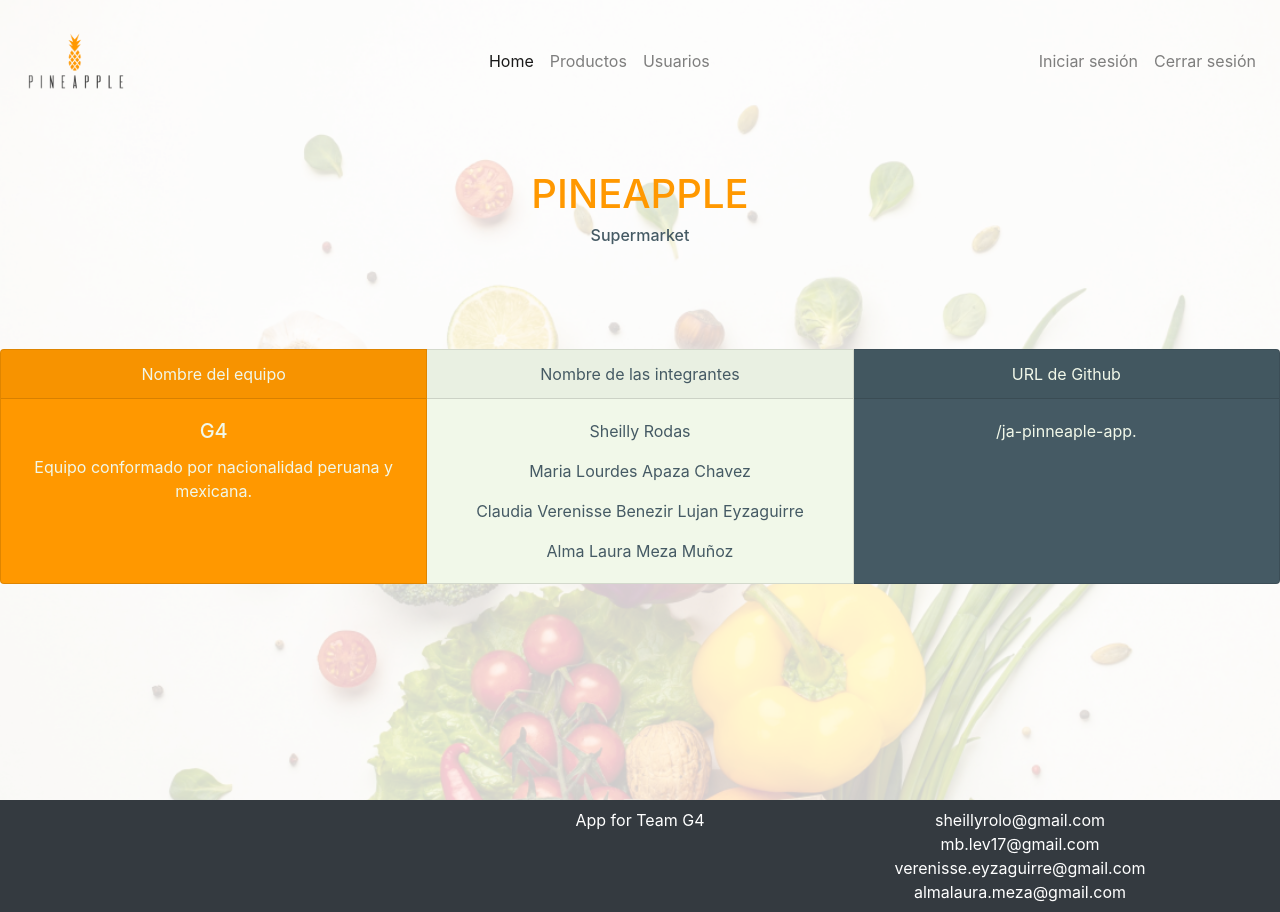
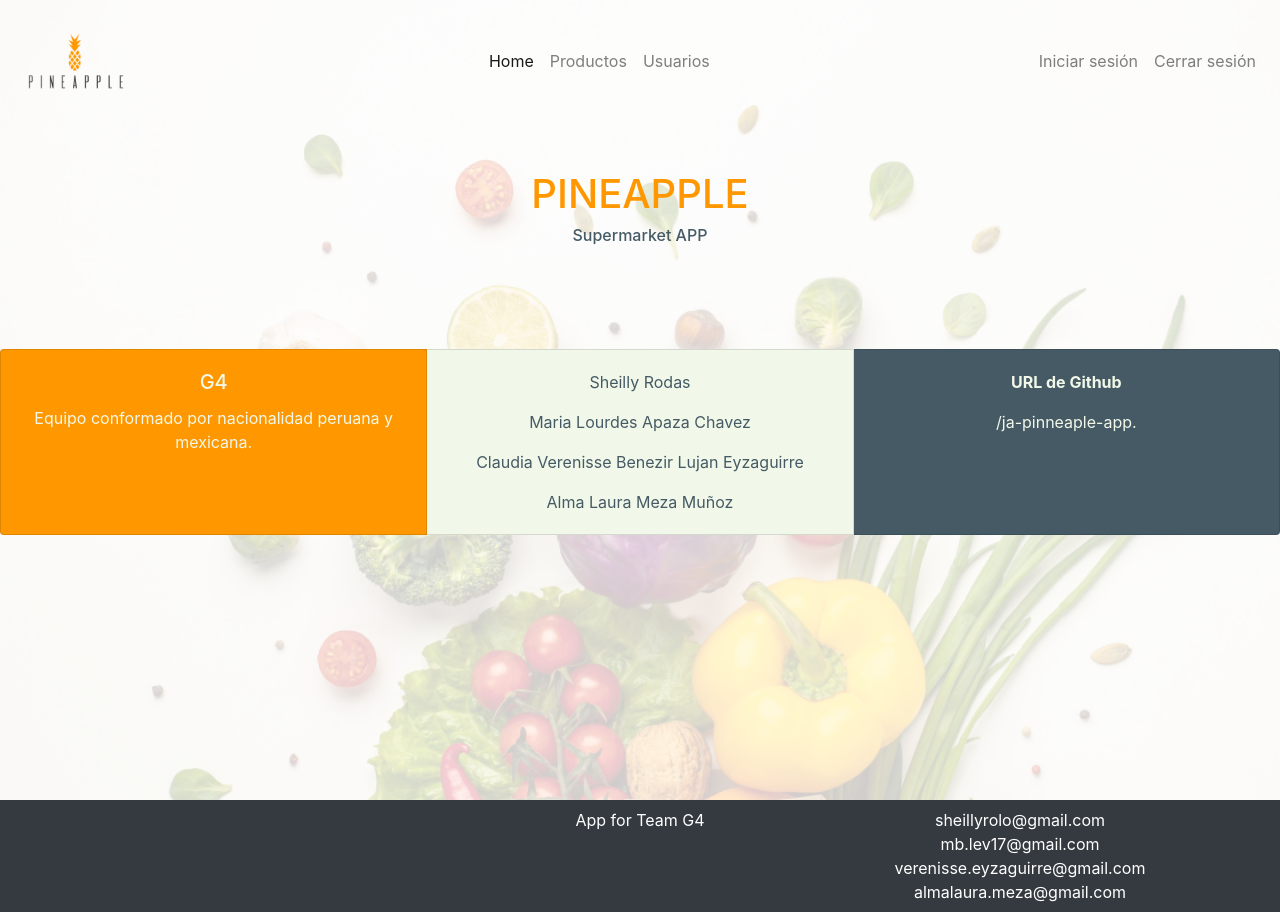
Before and after one commit to almalaura/ja-pineapple-app, an Angular app in the folder app/: page /home in a window 1280 px wide. Built offline with nearby package versions, Linux system fonts and the light colour scheme.

Commit message:
ajustes home

```diff
--- a/app/src/app/components/home/home.component.html
+++ b/app/src/app/components/home/home.component.html
@@ -3,18 +3,16 @@
     <app-header></app-header>
       <div class="index mb-5 pb-md-5">
         <h1 class="pt-md-5 text-orange">PINEAPPLE</h1>
-        <h6 class="text-gray">Supermarket</h6>
+        <h6 class="text-gray">Supermarket APP</h6>
       </div>
       <div class="card-group">
         <div class="card text-light bg-orange">
-          <div class="card-header">Nombre del equipo</div>
           <div class="card-body">
             <h5 class="card-title">G4</h5>
             <p class="card-text">Equipo conformado por nacionalidad peruana y mexicana.</p>
           </div>
         </div>
         <div class="card text-gray bg-light">
-          <div class="card-header">Nombre de las integrantes</div>
           <div class="card-body">
             <p class="card-text">Sheilly Rodas</p>
             <p class="card-text">Maria Lourdes Apaza Chavez</p>
@@ -23,8 +21,8 @@
           </div>
         </div>
         <div class="card text-light bg-gray">
-          <div class="card-header"> URL de Github</div>
           <div class="card-body">
+            <p class="card-text"><strong>URL de Github</strong></p>
             <p class="card-text">/ja-pinneaple-app.</p>
           </div>
         </div>
```
